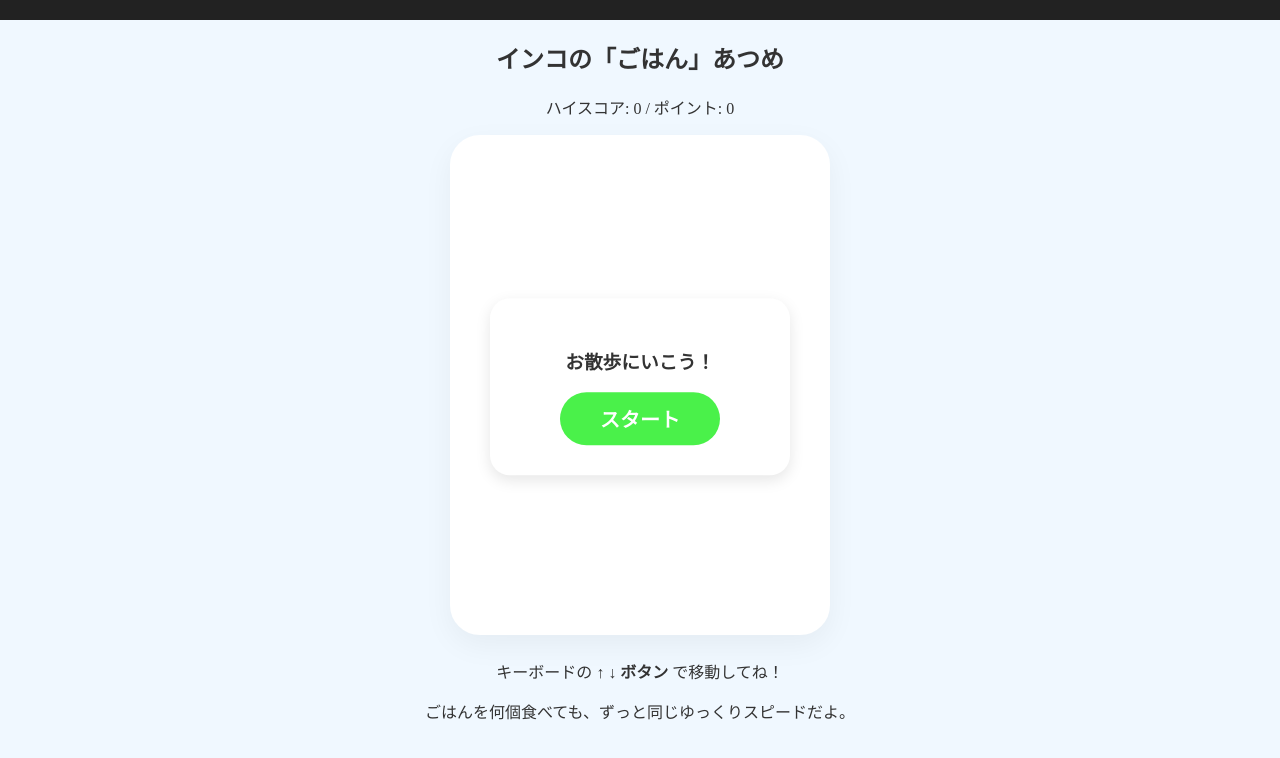
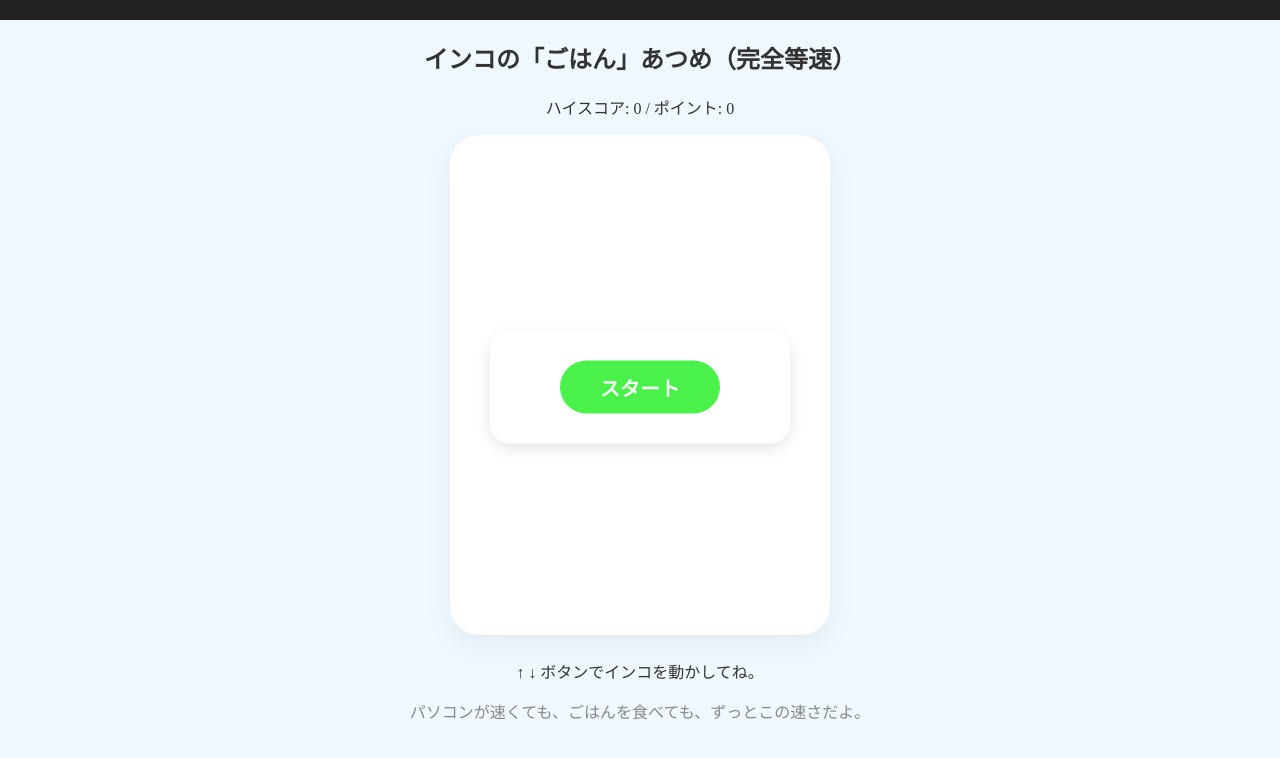
Before and after one commit to lunaceo7/inko-adventure, a React (Vite) app: page / in a window 1280 px wide. Shown: the top 758 px of the page. Built offline with nearby package versions, Linux system fonts and the light colour scheme.

Commit message:
Update App.jsx

```diff
--- a/src/App.jsx
+++ b/src/App.jsx
@@ -6,12 +6,12 @@ const App = () => {
   const [gameActive, setGameActive] = useState(false);
   const [highScore, setHighScore] = useState(0);
 
-  // --- 設定：スピードは「1.2」で完全に固定 ---
-  const FIXED_SPEED = 1.2;     // 何があってもこの速さから変わりません。
-  const MOVE_SPEED = 4;        // 上下キーで動く速さ
-  const PIPE_GAP = 280;        // 土管の隙間
-  const SPAWN_RATE = 180;      // 土管が出る間隔
-  const ITEM_SPAWN_RATE = 70;  // ごはん（ひまわりの種）が出る間隔
+  // --- 絶対に変わらない「時間基準」の設定 ---
+  const SPEED_PER_SECOND = 80; // 1秒間に80ピクセル進む（超ゆっくり）
+  const MOVE_SPEED = 250;      // 1秒間に250ピクセル上下に動く
+  const PIPE_GAP = 280;
+  const SPAWN_INTERVAL = 2500; // 2.5秒ごとに土管を出す
+  const ITEM_INTERVAL = 1000;  // 1秒ごとにごはんを出す
 
   const BIRD_WIDTH = 24;
   const BIRD_HEIGHT = 18;
@@ -19,14 +19,18 @@ const App = () => {
   const birdY = useRef(250);
   const pipes = useRef([]);
   const items = useRef([]);
-  const frame = useRef(0);
+  const lastTimeRef = useRef(0);
+  const lastSpawnRef = useRef(0);
+  const lastItemSpawnRef = useRef(0);
   const keysPressed = useRef({});
 
   const startGame = () => {
     birdY.current = 250;
     pipes.current = [];
     items.current = [];
-    frame.current = 0;
+    lastTimeRef.current = performance.now();
+    lastSpawnRef.current = performance.now();
+    lastItemSpawnRef.current = performance.now();
     setScore(0);
     setGameActive(true);
   };
@@ -36,9 +40,7 @@ const App = () => {
       keysPressed.current[e.code] = true;
       if (!gameActive && (e.code === 'Space' || e.code === 'Enter')) startGame();
     };
-    const handleKeyUp = (e) => {
-      keysPressed.current[e.code] = false;
-    };
+    const handleKeyUp = (e) => keysPressed.current[e.code] = false;
     window.addEventListener('keydown', handleKeyDown);
     window.addEventListener('keyup', handleKeyUp);
     return () => {
@@ -53,47 +55,47 @@ const App = () => {
     const canvas = canvasRef.current;
     const ctx = canvas.getContext('2d');
 
-    const update = () => {
-      // 上下キー移動
-      if (keysPressed.current['ArrowUp']) birdY.current -= MOVE_SPEED;
-      if (keysPressed.current['ArrowDown']) birdY.current += MOVE_SPEED;
+    const loop = (currentTime) => {
+      if (!gameActive) return;
 
-      // 画面端制限
+      // 前回の描画からの経過時間（秒）を計算
+      const deltaTime = (currentTime - lastTimeRef.current) / 1000;
+      lastTimeRef.current = currentTime;
+
+      // --- 移動の計算（経過時間に比例させるので、ずっと一定） ---
+      if (keysPressed.current['ArrowUp']) birdY.current -= MOVE_SPEED * deltaTime;
+      if (keysPressed.current['ArrowDown']) birdY.current += MOVE_SPEED * deltaTime;
+
       if (birdY.current < 0) birdY.current = 0;
       if (birdY.current > canvas.height - BIRD_HEIGHT) birdY.current = canvas.height - BIRD_HEIGHT;
 
-      // 土管生成
-      if (frame.current % SPAWN_RATE === 0) {
+      // 土管生成の管理
+      if (currentTime - lastSpawnRef.current > SPAWN_INTERVAL) {
         const pipeHeight = Math.random() * 100 + 40;
         pipes.current.push({ x: canvas.width, top: pipeHeight });
+        lastSpawnRef.current = currentTime;
       }
 
-      // ごはん生成
-      if (frame.current % ITEM_SPAWN_RATE === 0) {
-        items.current.push({
-          x: canvas.width,
-          y: Math.random() * 300 + 50,
-          collected: false
-        });
+      // ごはん生成の管理
+      if (currentTime - lastItemSpawnRef.current > ITEM_INTERVAL) {
+        items.current.push({ x: canvas.width, y: Math.random() * 300 + 50, collected: false });
+        lastItemSpawnRef.current = currentTime;
       }
 
-      // 土管の移動（FIXED_SPEEDで固定）
+      // 土管の移動（時間基準で一定）
       pipes.current.forEach((pipe) => {
-        pipe.x -= FIXED_SPEED;
-        if (50 + 5 < pipe.x + 40 && 50 + BIRD_WIDTH - 5 > pipe.x &&
-            (birdY.current + 5 < pipe.top || birdY.current + BIRD_HEIGHT - 5 > pipe.top + PIPE_GAP)) {
+        pipe.x -= SPEED_PER_SECOND * deltaTime;
+        if (50 < pipe.x + 40 && 50 + BIRD_WIDTH > pipe.x &&
+            (birdY.current < pipe.top || birdY.current + BIRD_HEIGHT > pipe.top + PIPE_GAP)) {
           setGameActive(false);
         }
       });
 
-      // ごはんの移動と獲得（ポイント追加のみ、速度変更なし）
+      // ごはんの移動と獲得
       items.current.forEach((item) => {
-        item.x -= FIXED_SPEED;
-        if (!item.collected &&
-            Math.abs(50 - item.x) < 25 &&
-            Math.abs(birdY.current - item.y) < 25) {
+        item.x -= SPEED_PER_SECOND * deltaTime;
+        if (!item.collected && Math.abs(50 - item.x) < 25 && Math.abs(birdY.current - item.y) < 25) {
           item.collected = true;
-          // ここでスコアを増やすだけ。スピードには一切触れません。
           setScore((s) => {
             const nextScore = s + 10;
             if (nextScore > highScore) setHighScore(nextScore);
@@ -102,70 +104,57 @@ const App = () => {
         }
       });
 
-      if (pipes.current[0]?.x < -50) pipes.current.shift();
-      if (items.current[0]?.x < -50) items.current.shift();
-      frame.current++;
-    };
+      // お掃除
+      pipes.current = pipes.current.filter(p => p.x > -50);
+      items.current = items.current.filter(i => i.x > -50);
 
-    const draw = () => {
+      // 描画
       ctx.fillStyle = '#F0F8FF';
       ctx.fillRect(0, 0, canvas.width, canvas.height);
-
-      // 土管
       ctx.fillStyle = '#B0E57C';
-      pipes.current.forEach((pipe) => {
-        ctx.fillRect(pipe.x, 0, 40, pipe.top);
-        ctx.fillRect(pipe.x, pipe.top + PIPE_GAP, 40, canvas.height);
+      pipes.current.forEach(p => {
+        ctx.fillRect(p.x, 0, 40, p.top);
+        ctx.fillRect(p.x, p.top + PIPE_GAP, 40, canvas.height);
       });
-
-      // ごはん（ひまわりの種）
-      items.current.forEach((item) => {
-        if (!item.collected) {
+      items.current.forEach(i => {
+        if (!i.collected) {
           ctx.fillStyle = '#FFA500';
           ctx.beginPath();
-          ctx.ellipse(item.x, item.y, 8, 5, Math.PI / 4, 0, Math.PI * 2);
+          ctx.ellipse(i.x, i.y, 8, 5, Math.PI / 4, 0, Math.PI * 2);
           ctx.fill();
         }
       });
+      const bx = 50, by = birdY.current;
+      ctx.fillStyle = '#4af14a'; ctx.fillRect(bx, by, BIRD_WIDTH, BIRD_HEIGHT);
+      ctx.fillStyle = '#fff700'; ctx.fillRect(bx + 10, by, 14, 10);
+      ctx.fillStyle = '#000'; ctx.fillRect(bx + 18, by + 2, 2, 2);
 
-      // インコ
-      const bx = 50;
-      const by = birdY.current;
-      ctx.fillStyle = '#4af14a';
-      ctx.fillRect(bx, by, BIRD_WIDTH, BIRD_HEIGHT);
-      ctx.fillStyle = '#fff700';
-      ctx.fillRect(bx + 10, by, 14, 10);
-      ctx.fillStyle = '#000';
-      ctx.fillRect(bx + 18, by + 2, 2, 2);
+      requestAnimationFrame(loop);
     };
 
-    const loop = () => {
-      update();
-      draw();
-      if (gameActive) requestAnimationFrame(loop);
-    };
-
-    const animationId = requestAnimationFrame(loop);
-    return () => cancelAnimationFrame(animationId);
+    requestAnimationFrame((t) => {
+      lastTimeRef.current = t;
+      lastSpawnRef.current = t;
+      lastItemSpawnRef.current = t;
+      loop(t);
+    });
   }, [gameActive, highScore]);
 
   return (
-    <div style={{ textAlign: 'center', backgroundColor: '#F0F8FF', minHeight: '100vh', color: '#333', userSelect: 'none', touchAction: 'none' }}>
-      <h2 style={{ paddingTop: '20px' }}>インコの「ごはん」あつめ</h2>
+    <div style={{ textAlign: 'center', backgroundColor: '#F0F8FF', minHeight: '100vh', color: '#333', userSelect: 'none' }}>
+      <h2 style={{ paddingTop: '20px' }}>インコの「ごはん」あつめ（完全等速）</h2>
       <p>ハイスコア: {highScore} / ポイント: {score}</p>
-
       <div style={{ position: 'relative', display: 'inline-block' }}>
         <canvas ref={canvasRef} width="360" height="480" style={{ border: '10px solid #FFF', borderRadius: '30px', background: '#fff', boxShadow: '0 10px 30px rgba(0,0,0,0.05)' }} />
         {!gameActive && (
           <div style={{ position: 'absolute', top: '50%', left: '50%', transform: 'translate(-50%, -50%)', background: 'white', padding: '30px', borderRadius: '20px', boxShadow: '0 5px 15px rgba(0,0,0,0.1)', width: '240px' }}>
-            <h3>お散歩にいこう！</h3>
             <button onClick={startGame} style={{ padding: '12px 40px', fontSize: '20px', borderRadius: '30px', border: 'none', background: '#4af14a', color: 'white', fontWeight: 'bold', cursor: 'pointer' }}>スタート</button>
           </div>
         )}
       </div>
       <div style={{ marginTop: '20px' }}>
-        <p>キーボードの <b>↑ ↓ ボタン</b> で移動してね！</p>
-        <p>ごはんを何個食べても、ずっと同じゆっくりスピードだよ。</p>
+        <p>↑ ↓ ボタンでインコを動かしてね。</p>
+        <p style={{ color: '#888' }}>パソコンが速くても、ごはんを食べても、ずっとこの速さだよ。</p>
       </div>
     </div>
   );
```
